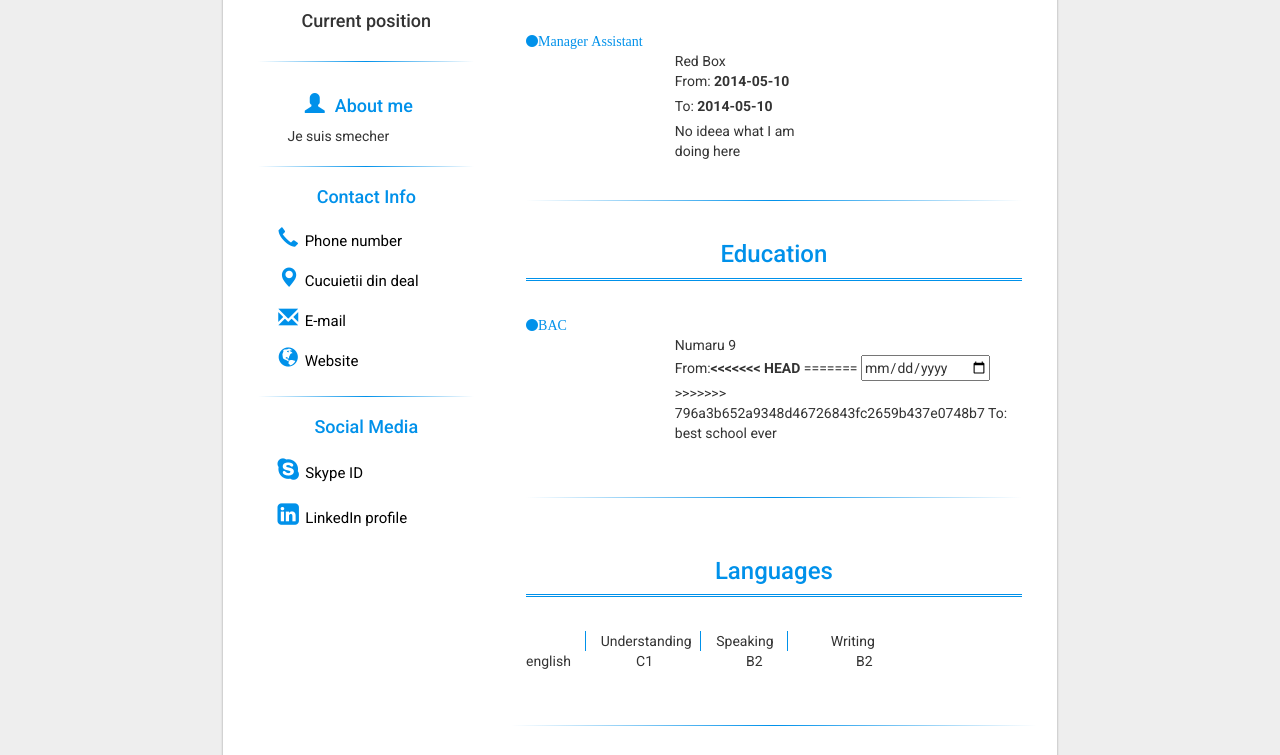
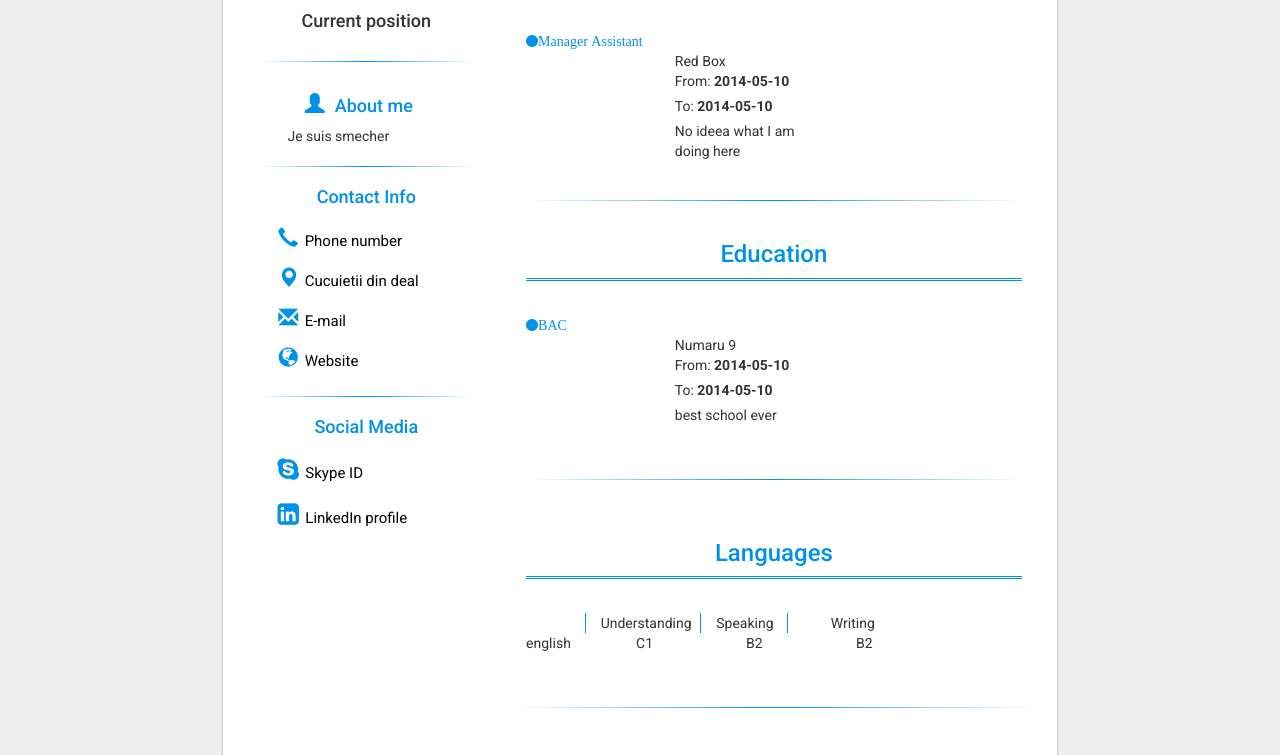
Before and after one commit to GeorgEdy/Sprint8-CV, a website: page app/index.html in a window 1280 px wide. Shown: the part 345-1100 px from the top of the page. Drawn offline with nearby package versions, Linux system fonts and the light colour scheme; some packages are replaced by stand-ins of ours; files that its build step writes are made by us from their sources.

Commit message:
Minor fixes

```diff
--- a/app/views/main.html
+++ b/app/views/main.html
@@ -110,19 +110,20 @@
         <div>
           <div contenteditable="true" placeholder="School name and location">{{item.school}}</div>
         </div>
-      <span>From:<label>
-        <<<<<<< HEAD
-        <span date-picker date={{item.dateStart}} show={{showButtons.education}}></span>
-      </label></span>
-        =======
-        <input type="date">
-        </label>
+       <span>From:
+          <label>
+            <input type="date" value={{item.dateStart}} ng-show="showButtons.education">
+            <span>{{item.dateStart}}</span>
+          </label>
         </span>
         <div class="clearfix"></div>
-        >>>>>>> 796a3b652a9348d46726843fc2659b437e0748b7
-      <span>To: <label>
-        <span date-picker date={{item.dateEnd}} show={{showButtons.education}}></span>
-      </label></span>
+        <span>To:
+          <label>
+            <input type="date" value={{item.dateStart}} ng-show="showButtons.education">
+            <span ng-show="!showButtons.education">{{item.dateStart}}</span>
+            <span ng-show="showButtons.education"><input type="checkbox"/>To Present</span>
+          </label>
+        </span>
         <div>
           <div contenteditable="true" placeholder="description">{{item.description}}</div>
         </div>
```
